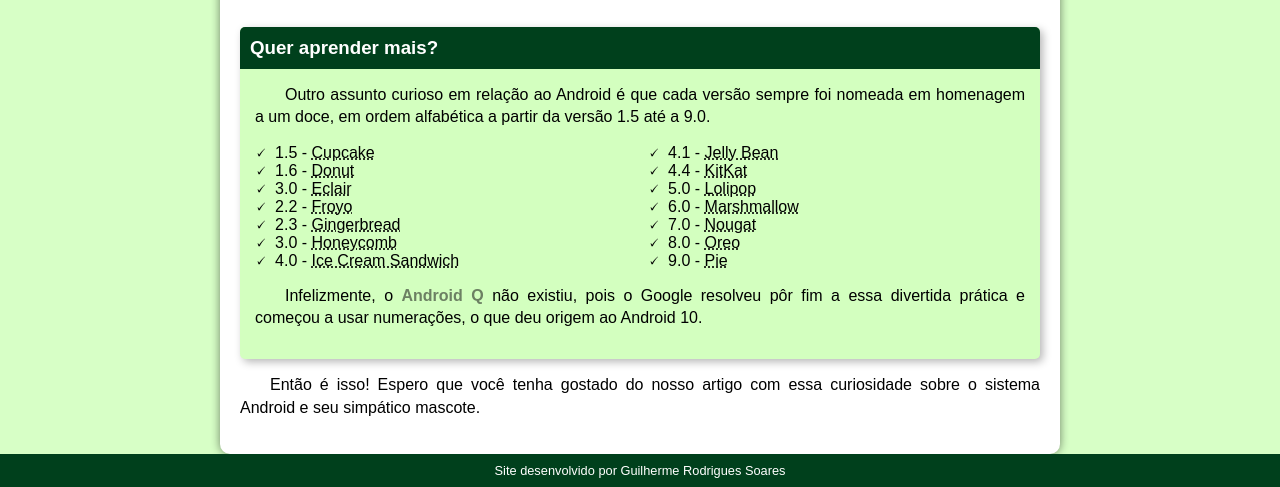
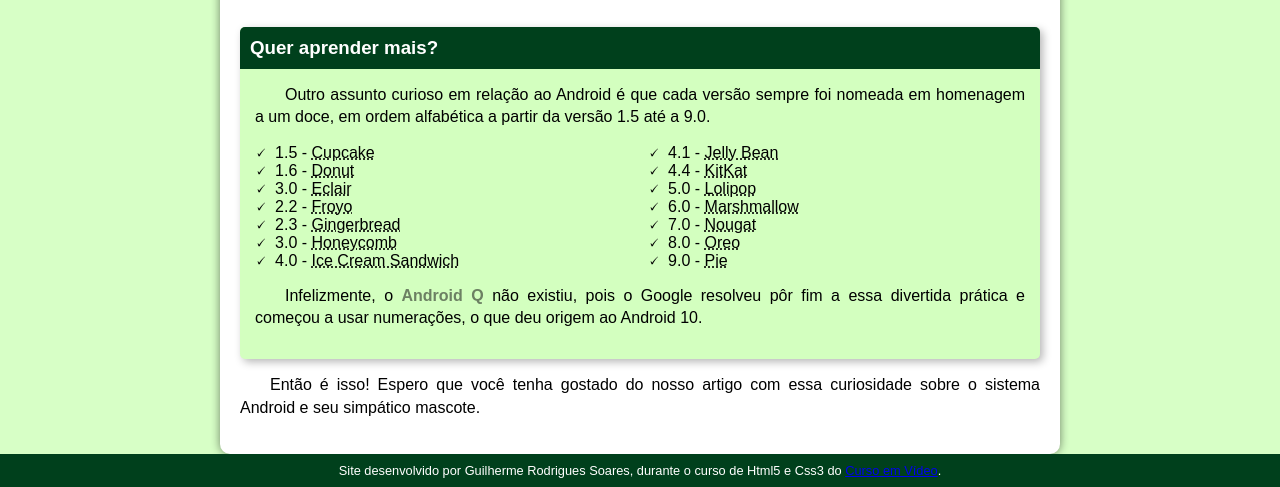
Before and after one commit to RepositorioGuilherme/estudos-html-css, a plain HTML site: page desafio de site com css/index.html in a window 1280 px wide. Shown: the part 2140-2627 px from the top of the page. Drawn offline with Linux system fonts and the light colour scheme.

Commit message:
mudei o nome da pasta e adicionei um link

```diff
--- a/desafio de site com css 10/index.html
+++ b/desafio de site com css/index.html
@@ -136,7 +136,7 @@
         </article>
     </main>
     <footer>
-        <p>Site desenvolvido por Guilherme Rodrigues Soares</p>
+        <p>Site desenvolvido por Guilherme Rodrigues Soares, durante o curso de Html5 e Css3 do <a href="https://www.youtube.com/@CursoemVideo">Curso em Vídeo</a>.</p>
     </footer>
 </body>
 </html>
```
Also changed, not shown: desafio de site com css/android-site.txt (renamed from desafio de site com css 10/android-site.txt), desafio de site com css/fontes/idroid.otf (renamed from desafio de site com css 10/fontes/idroid.otf), desafio de site com css/imagens/bugdroid.png (renamed from desafio de site com css 10/imagens/bugdroid.png), desafio de site com css/imagens/dan-droids-pq.png (renamed from desafio de site com css 10/imagens/dan-droids-pq.png), desafio de site com css/imagens/dan-droids.png (renamed from desafio de site com css 10/imagens/dan-droids.png), desafio de site com css/imagens/favicon.ico (renamed from desafio de site com css 10/imagens/favicon.ico), desafio de site com css/imagens/irina-blok-pq.jpg (renamed from desafio de site com css 10/imagens/irina-blok-pq.jpg), desafio de site com css/imagens/irina-blok.jpg (renamed from desafio de site com css 10/imagens/irina-blok.jpg), desafio de site com css/style.css (renamed from desafio de site com css 10/style.css).
